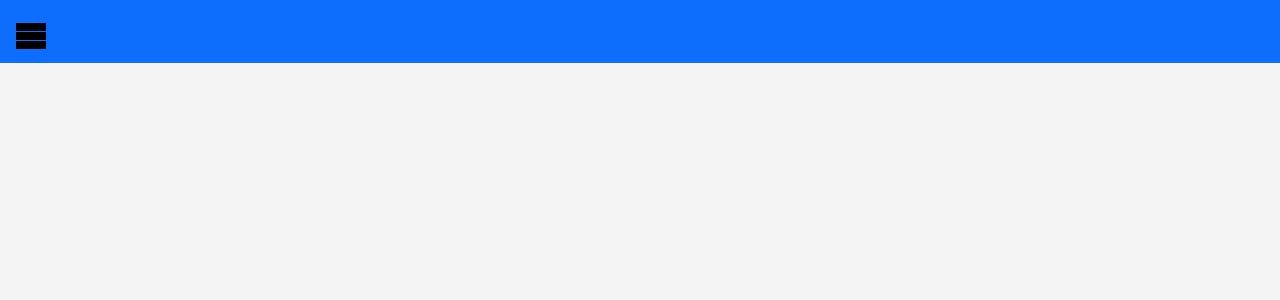
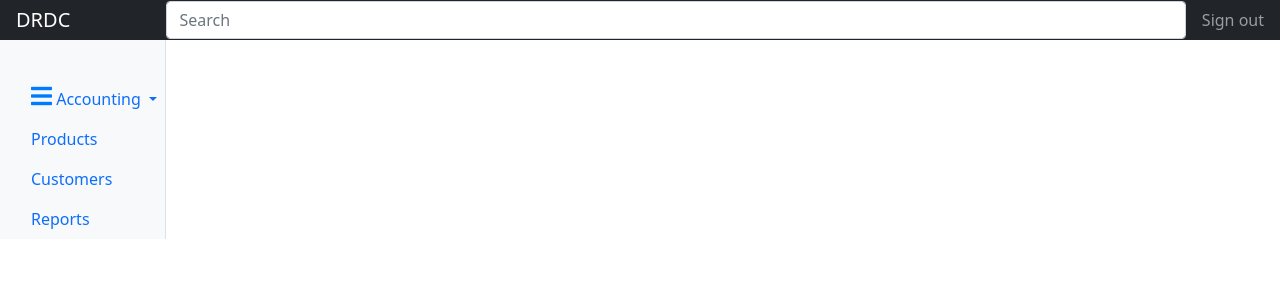
Before and after one commit to joeygracesabusido/duraville, a FastAPI app: page /dashboard/ in a window 1280 px wide. Shown: the top 300 px of the page. Run offline with FastAPI, Linux system fonts and the light colour scheme; some libraries are stand-ins or nearby versions.

Commit message:
01.23.2021 12:24 AM

```diff
--- a/routes/admin.py
+++ b/routes/admin.py
@@ -54,6 +54,7 @@ class User(BaseModel):
     username: str
     hashed_password: str
     email_add: str
+    full_name: str
     is_active: bool
 
 
@@ -106,13 +107,16 @@ async def api_login(request: Request):
     return templates.TemplateResponse("login/login.html", {"request":request})
 
 
+
+
+
 @login_router.post('/sign-up')
 def sign_up(items: User):
     """This function is for inserting User"""
 
     #     }
     Login_views.insertuser(username=items.username,hashed_password=get_password_hash(items.hashed_password),
-               email_add=items.email_add,is_active=items.is_active)
+               email_add=items.email_add,full_name=items.full_name, is_active=items.is_active)
 
     return {"message":"User has been save"}
 
@@ -141,7 +145,7 @@ def login(username1: Optional[str],password1:Optional[str],response:Response):
                                     )
 
     data = {"sub": username,"exp":datetime.utcnow() + timedelta(minutes=ACCESS_TOKEN_EXPIRE_MINUTES)}
-    jwt_token = jwt.encode(data,SECRET_KEY,algorithm=ALGORITHM)
+    jwt_token = jwt.encode(data,JWT_SECRET,algorithm=ALGORITHM)
     response.set_cookie(key="access_token", value=f'Bearer {jwt_token}',httponly=True)
     # return response
 
@@ -165,3 +169,7 @@ def login(username1: Optional[str],password1:Optional[str],response:Response):
 @login_router.get("/dashboard/", response_class=HTMLResponse)
 async def api_login(request: Request):
     return templates.TemplateResponse("dashboard.html", {"request": request})
+
+@login_router.get("/insert-cost/", response_class=HTMLResponse)
+async def insert_cost(request: Request):
+    return templates.TemplateResponse("cost/insert_cost.html", {"request":request})
--- a/templates/dashboard.html
+++ b/templates/dashboard.html
@@ -2,192 +2,133 @@
 <html lang="en">
 <head>
     <meta charset="UTF-8">
-    <meta http-equiv="X-UA-Compatible" content="IE=edge">
-    <meta name="viewport" content="width=device-width, initial-scale=1.0">
-    <script src="https://cdnjs.cloudflare.com/ajax/libs/jquery/3.6.0/jquery.min.js"></script>
-    <script src="https://cdnjs.cloudflare.com/ajax/libs/jqueryui/1.12.1/jquery-ui.min.js"></script>
-    <link rel="stylesheet" href="https://cdnjs.cloudflare.com/ajax/libs/jqueryui/1.12.1/jquery-ui.min.css" />
+    <meta name="viewport" content="width=device-width, initial-scale=1, shrink-to-fit=no">
+    <meta name="description" content="">
+    <meta name="author" content="">
+    <title>Dashboard Template</title>
+    <link href="https://cdn.jsdelivr.net/npm/bootstrap@5.0.2/dist/css/bootstrap.min.css" rel="stylesheet">
+    <link rel="stylesheet" href="https://cdnjs.cloudflare.com/ajax/libs/font-awesome/5.15.2/css/all.min.css">
+    <style>
+        .container-fluid {
+            padding-right: 15px;
+            padding-left: 15px;
+            margin-right: auto;
+            margin-left: auto;
+        }
 
-    <link href="https://cdn.jsdelivr.net/npm/bootstrap@5.0.2/dist/css/bootstrap.min.css" rel="stylesheet" integrity="sha384-EVSTQN3/azprG1Anm3QDgpJLIm9Nao0Yz1ztcQTwFspd3yD65VohhpuuCOmLASjC" crossorigin="anonymous">
+        .row {
+            display: flex;
+            margin-right: -15px;
+            margin-left: -15px;
+        }
+
+        .col-md-3, .col-md-9 {
+            position: relative;
+            width: 100%;
+            min-height: 1px;
+            padding-right: 15px;
+            padding-left: 15px;
+        }
+
+        @media (min-width: 400px) {
+            .col-md-3 {
+                flex: 0 0 13%;
+                max-width: 13%;
+            }
+
+            .col-md-9 {
+                flex: 0 0 50%;
+                max-width: 50%;
+            }
+        }
+
+        /* Sidebar styling */
+        .sidebar {
+            background-color: #f8f9fa;
+            border-right: 1px solid #dee2e6;
+            padding-top: 20px;
+        }
+
+        .sidebar-icon {
+            font-size: 24px;
+            color: #007bff;
+        }
+    </style>
+</head>
+<body>
+
+<nav class="navbar navbar-dark sticky-top bg-dark flex-md-nowrap p-0">
+    <a class="navbar-brand col-md-3 col-lg-2 me-0 px-3" href="#">DRDC</a>
+    <button class="navbar-toggler position-absolute d-md-none collapsed" type="button" data-bs-toggle="collapse" data-bs-target="#sidebarMenu" aria-controls="sidebarMenu" aria-expanded="false" aria-label="Toggle navigation">
+        <span class="navbar-toggler-icon"></span>
+    </button>
+    <input class="form-control form-control-dark w-100" type="text" placeholder="Search" aria-label="Search">
+    <ul class="navbar-nav px-3">
+        <li class="nav-item text-nowrap">
+            <a class="nav-link" href="/">Sign out</a>
+        </li>
+    </ul>
+</nav>
+
+<div class="container-fluid">
+    <div class="row">
+        <!-- Sidebar -->
+        <nav id="sidebarMenu" class="col-md-3 col-lg-2 d-md-block bg-light sidebar">
+
+            <div class="position-sticky">
+                <ul class="nav flex-column">
+                    <li class="nav-item">
+
+                        <a class="nav-link active" href="#">
 
 
-    <title>DashBoard</title>
-</head>
-<style>
-    body{
-        font-family: "Arial", Serif;
-        background-color: #f4f4f4;
-    }
-    .navbar{
-        background-color: #FFFFFF;
-        overflow: hidden;
-        height: 63px;
-    }
-    .navbar a{
-        float: left;
-        display: block;
-        color: #f2f2f2;
-        text-align: center;
-        padding: 14px 16px;
-        text-decoration: none;
-        font-size: 17px;
-    }
-    .navbar ul{
-        padding:8px 0 0 0;
-        list-style: none;
-    }
-    .navbar a:hover{
-        background-color: #ddd;
-        color: #000;
-    }
-    .side-nav{
-        height: 100%;
-        width: 0;
-        position: fixed;
-        z-index: 1;
-        left: 0;
-        top: 0;
-        background-color: #111;
-        opacity: 0.9;
-        overflow-x: hidden;
-        padding-top: 60px;
-        transition: 0.5s;
-    }
-    .side-nav a{
-        padding: 10px 10px 10px 30px;
-        text-decoration: none;
-        font-size: 22px;
-        color:#ccc;
-        display: block;
-        transition: 0.3s;
-    }
-    .side-nav a:hover{
-        color:yellow;
 
-    }
-    .side-nav ul{
-        color:yellow;
-        background-color: #111;
+                        </a>
+                    </li>
+                    <li class="nav-item dropdown">
 
-    }
-    .side-nav .btn-close{
-        position:absolute;
-        top: 0;
-        right: 22px;
-        font-size: 36px;
-        margin-left: 50px;
-    }
-    #main{
-        transition: 0.5s;
-        padding: 20px;
-        overflow: hidden;
-        width: 100%;
-    }
+                        <a class="nav-link dropdown-toggle" href="#" id="dropdownMenuLink" role="button" data-bs-toggle="dropdown" aria-expanded="false">
+                            <i class="fas fa-bars sidebar-icon"></i>
+                            Accounting
+                        </a>
+                        <ul class="dropdown-menu" aria-labelledby="dropdownMenuLink">
+                            <li><a class="dropdown-item" href="/insert-cost/">Insert Cost</a></li>
+                            <li><a class="dropdown-item" href="#">Item 2</a></li>
+                            <li><a class="dropdown-item" href="#">Item 3</a></li>
+                        </ul>
+                    </li>
+                    <li class="nav-item">
+                        <a class="nav-link" href="#">
+                            Products
+                        </a>
+                    </li>
+                    <li class="nav-item">
+                        <a class="nav-link" href="#">
+                            Customers
+                        </a>
+                    </li>
+                    <li class="nav-item">
+                        <a class="nav-link" href="#">
+                            Reports
+                        </a>
+                    </li>
+                    <!-- Dropdown Menu Example -->
 
+                </ul>
+            </div>
+        </nav>
 
-    .avatar {
-        width: 100px;
-        height: 100px;
-        border-radius: 50%;
-        background-color: #ccc;
-        margin: 10px;
-    }
-/*
-    .role-list {
-        list-style: none;
-        padding: 0;
-    }
+        <!-- Main Content -->
+        <main class="col-md-9 ms-sm-auto col-lg-10 px-md-4">
+            <!-- <h2>Dashboard</h2> -->
+            <!-- Your content goes here -->
+        </main>
+    </div>
+</div>
 
-    .role-list li {
-        margin: 5px 0;
-    } */
-
-</style>
-<body>
-    <nav class="navbar navbar-dark bg-primary" >
-        <span class="open-slide">
-            <a href="#" onclick="openSlideMenu()">
-                <svg width="30" height="30">
-                    <path d="M0,5 30,5" stroke="#000" stroke-width="8"/>
-                    <path d="M0,14 30,14" stroke="#000" stroke-width="8"/>
-                    <path d="M0,23 30,23" stroke="#000" stroke-width="8"/>
-
-                </svg>
-
-            </a>
-
-        </span>
-
-
-    </nav>
-    <div id="side-menu" class="side-nav">
-        <a href="#" class="btn-close" onclick="closeSideMune()">&times;</a>
-        <div class="row">
-            <div class="col-md-4">
-                <div class="avatar"></div>
-            </div>
-
-        </div>
-        <a href="#">Accounting</a>
-        <li class="dropdown">
-            <a href="#" class="dropdown-toggle">Financing</a>
-            <ul class="dropdown-menu">
-              <li><a href="/deposit/">Deposit</a></li>
-              <li><a href="#">Loans</a></li>
-              <li><a href="#">Accounts</a></li>
-            </ul>
-        </li>
-        <a href="#">Payroll</a>
-        <a href="#">Inventory</a>
-        <li class="dropdown">
-            <a href="#" class="dropdown-toggle">User</a>
-            <ul class="dropdown-menu">
-                <li><a href="#">Add User</a></li>
-                <li><a href="#">Loans</a></li>
-                <li><a href="#">Accounts</a></li>
-            </ul>
-        </li>
-        <a href="/logs/">Logs</a>
-    </div>
-    <div id="main">
-        <!-- <h1>DashBoard</h1> -->
-
-    </div>
-
-    <script src="https://cdnjs.cloudflare.com/ajax/libs/jquery/3.6.0/jquery.min.js" integrity="sha512-894YE6QWD5I59HgZOGReFYm4dnWc1Qt5NtvYSaNcOP+u1T9qYdvdihz0PPSiiqn/+/3e7Jo4EaG7TubfWGUrMQ==" crossorigin="anonymous" referrerpolicy="no-referrer"></script>
-
-    <script>
-        function openSlideMenu(){
-            document.getElementById('side-menu').style.width = '300px';
-            document.getElementById('main').style.marginLeft = '250px';
-
-        }
-
-        function closeSideMune(){
-            document.getElementById('side-menu').style.width = '0';
-            document.getElementById('main').style.marginLeft = '0';
-            window.location.assign("/dashboard/")
-
-        }
-    </script>
-
-
-<script src="https://cdn.jsdelivr.net/npm/bootstrap@5.0.2/dist/js/bootstrap.bundle.min.js" integrity="sha384-MrcW6ZMFYlzcLA8Nl+NtUVF0sA7MsXsP1UyJoMp4YLEuNSfAP+JcXn/tWtIaxVXM" crossorigin="anonymous"></script>
-
-    <script>
-    $(document).ready(function() {
-        $('.dropdown-toggle').click(function() {
-        $(this).next('.dropdown-menu').slideToggle(100);
-        });
-    });
-    </script>
-
-
+<script src="https://cdn.jsdelivr.net/npm/bootstrap@5.0.2/dist/js/bootstrap.bundle.min.js"></script>
 </body>
-
-
 </html>
-
 
 {% block content %}
 
--- a/views/login.py
+++ b/views/login.py
@@ -8,11 +8,11 @@ engine = Connection.db()
 
 class Login_views():
 
-    def insertuser(username,hashed_password,email_add,
-                is_active,role_id):
+    def insertuser(username,hashed_password,email_add,full_name,
+                is_active):
         """This function is for inserting user"""
         insertData = User(username=username,hashed_password=hashed_password,
-                        email_add=email_add,is_active=is_active)
+                        email_add=email_add,full_name=full_name,is_active=is_active)
 
 
         session = Session(engine)
```
Also changed, not shown: templates/cost/insert_cost.html (added, +116 -0 lines).
